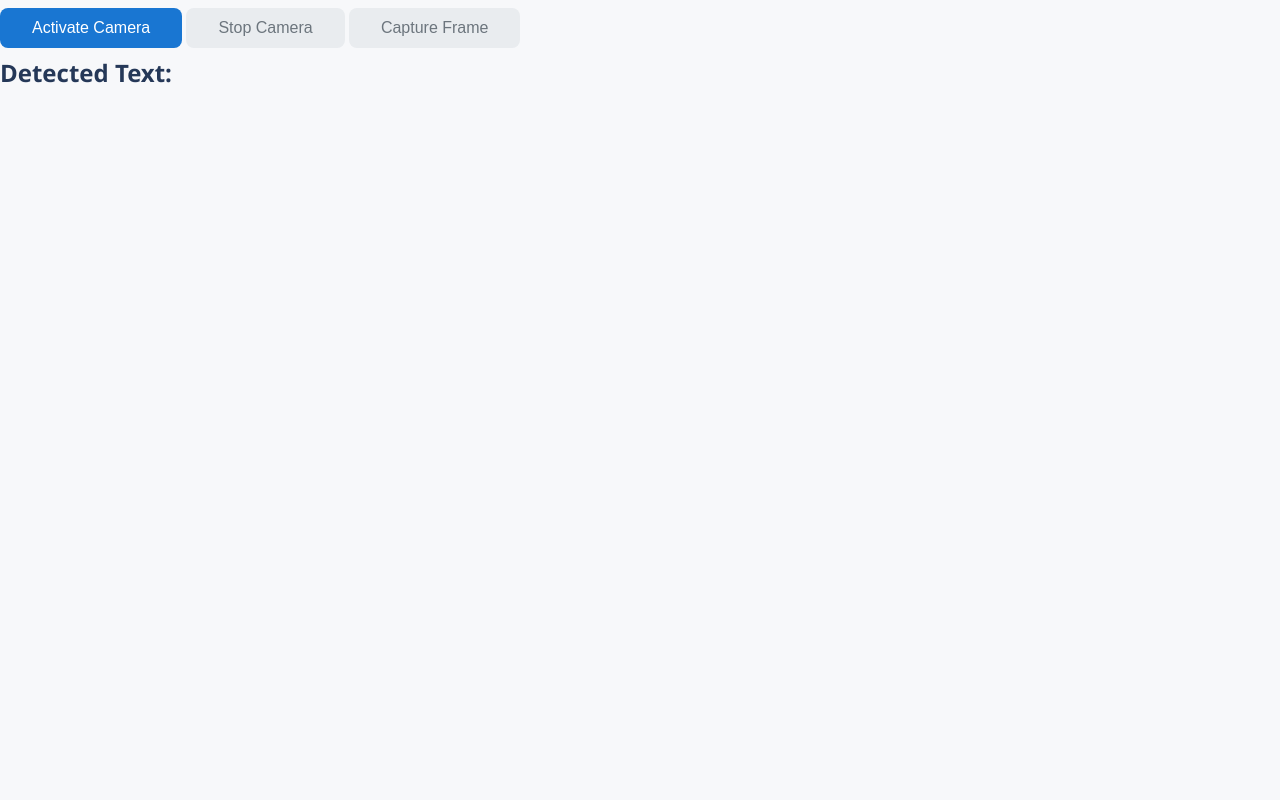
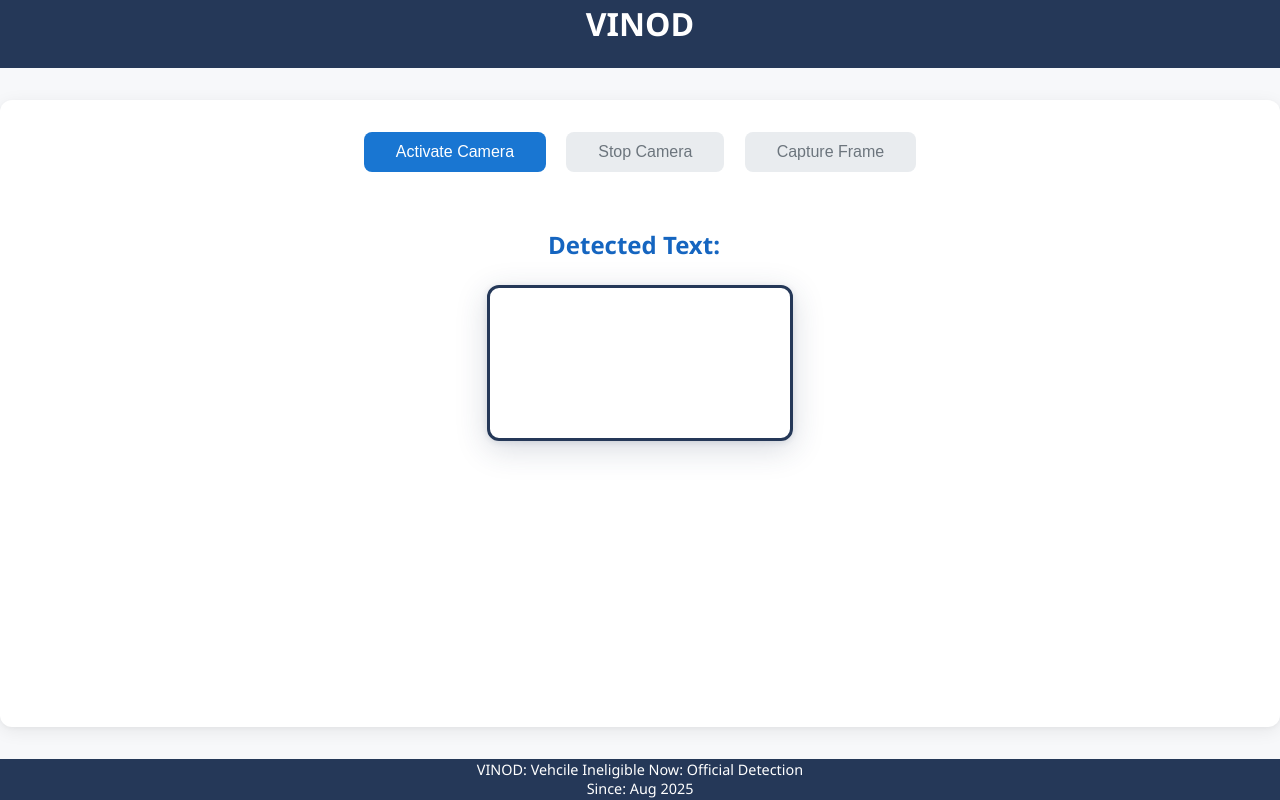
Before and after one commit to Sand33pshah/Practice_Camera_Pipelining, a plain HTML site: page index.html in a window 1280 px wide. Drawn offline with Linux system fonts and the light colour scheme.

Commit message:
Changeing new UI for better Experience

```diff
--- a/index.html
+++ b/index.html
@@ -1,25 +1,39 @@
 <!DOCTYPE html>
 <html lang="en">
+
 <head>
     <meta charset="UTF-8">
     <meta name="viewport" content="width=device-width, initial-scale=1.0">
-    <title>Chandigarh Police</title>
+    <title>VINOD</title>
     <link rel="stylesheet" href="static/style.css">
 </head>
+
 <body>
-    <div>
+    <header>
+        <h1>VINOD</h1>
+    </header>
+    <main>
+        <div class="button-container">
             <button id="startCameraButton">Activate Camera</button>
             <button id="stopCameraButton" disabled>Stop Camera</button>
             <button id="captureButton" disabled>Capture Frame</button>
         </div>
         <div id="resultsContainer">
-        <h2>Detected Text:</h2>
-        <pre id="resultText"></pre>
+            <p>
+                <span class="label">Detected Text:</span>
+                <span id="resultText"></span>
+            </p>
         </div>
-    <div>
-        <video id="videoFeed" width="400" autoplay playsinline></video>
-        <canvas id="capturedCanvas" width="400" height="300" style="display: none;"></canvas>
+        <div class="canvas-video-container">
+            <video id="videoFeed" autoplay playsinline></video>
+            <canvas id="capturedCanvas" style="display: none;"></canvas>
         </div>
+    </main>
+    <footer>
+        <p>VINOD: Vehcile Ineligible Now: Official Detection</p>
+        <p>Since: Aug 2025</p>
+    </footer>
     <script src="static/script.js"></script>
 </body>
+
 </html>
--- a/static/style.css
+++ b/static/style.css
@@ -5,29 +5,48 @@ body {
     margin: 0;
     padding: 0;
     color: #222;
+    display: flex;
+    /* Makes the body a flex container */
+    flex-direction: column;
+    /* Stacks children vertically */
+    min-height: 100vh;
+    /* Ensures the body fills the entire viewport height */
 }
 
 header,
 footer {
     background: #253858;
     color: #fff;
-    padding: 1.5rem 0;
+    padding: 0.1rem 0;
     text-align: center;
+    flex-shrink: 0;
+    /* Prevents header/footer from shrinking */
+}
+
+footer p {
+    margin: 0;
+    font-size: 0.9rem;
 }
 
 main {
-    max-width: 1000px;
+    flex-grow: 1;
+    /* Allows the main content to take up available space */
+    width: 95%;
     margin: 2rem auto;
     background: #fff;
     border-radius: 12px;
     box-shadow: 0 4px 18px rgba(0, 0, 0, 0.07), 0 1.5px 4px rgba(0, 0, 0, 0.04);
     padding: 2rem;
+    display: flex;
+    flex-direction: column;
+    align-items: center;
+    /* Centers children horizontally within the main container */
 }
 
 h1,
 h2,
 h3 {
-    color: #253858;
+    color: #ffffff;
     margin-top: 0;
 }
 
@@ -40,16 +59,31 @@ a:hover {
     text-decoration: underline;
 }
 
-/* Make canvas more visible and attractive */
-canvas {
-    display: block;
-    margin: 2rem auto;
-    background: #fafafa;
+/* New button container to center the buttons */
+.button-container {
+    width: 100%;
+    text-align: center;
+    /* Centers inline-block elements */
+    margin-bottom: 2rem;
+}
+
+/* Make canvas and video more visible and attractive */
+.canvas-video-container {
+    width: 100%;
+    display: flex; /* Establishes a flex container */
+    justify-content: center; /* Centers items horizontally in the container */
+    align-items: flex-start; /* Aligns items to the top of the container */
+    gap: 20px; /* Adds space between the video and canvas */
+}
+
+#videoFeed,
+#capturedCanvas {
+    width: auto; /* Each item takes up 50% of the container's width */
+    height: auto; /* Maintains the original aspect ratio */
     border: 3px solid #253858;
     border-radius: 12px;
     box-shadow: 0 8px 32px rgba(37, 56, 88, 0.18), 0 1.5px 6px rgba(37, 56, 88, 0.12);
     transition: box-shadow 0.2s;
-    max-width: 100%;
 }
 
 canvas:focus,
@@ -59,7 +93,7 @@ canvas:hover {
 }
 
 /* Button styles as suggestion */
-button{
+button {
     background: #1976d2;
     color: #fff;
     border: none;
@@ -67,7 +101,8 @@ button{
     padding: 0.7em 2em;
     font-size: 1rem;
     cursor: pointer;
-    margin: 0.5em 0;
+    margin: 0 0.5em;
+    /* Adjusted margin to prevent button stacking on smaller screens */
     transition: background 0.2s;
 }
 
@@ -76,10 +111,30 @@ button:hover {
 }
 
 button:disabled {
-  background-color: #e9ecef; /* A light gray background */
-  color: #6c757d;           /* A darker gray text color */
-  border-color: #6c757d;
-  cursor: not-allowed;      /* Change the cursor to a 'not allowed' symbol */
+    background-color: #e9ecef;
+    /* A light gray background */
+    color: #6c757d;
+    /* A darker gray text color */
+    border-color: #6c757d;
+    cursor: not-allowed;
+    /* Change the cursor to a 'not allowed' symbol */
+}
+
+#resultsContainer {
+    width: auto;
+    text-align: center;
+}
+
+#resultsContainer p {
+    color: #1565c0;
+    font-size: 1.5rem; /* Adjust font size as needed */
+    font-weight: bold; /* Make the label bold to stand out */
+}
+
+#resultText {
+    font-weight: normal; /* Make the result text non-bold */
+    margin-left: 0.5em; /* Add a small space between the label and the result */
+    white-space: pre-wrap; /* This will preserve formatting from the original <pre> */
 }
 
 /* Responsive improvement */
```
Lines whose indentation alone changed are shown as unchanged.
